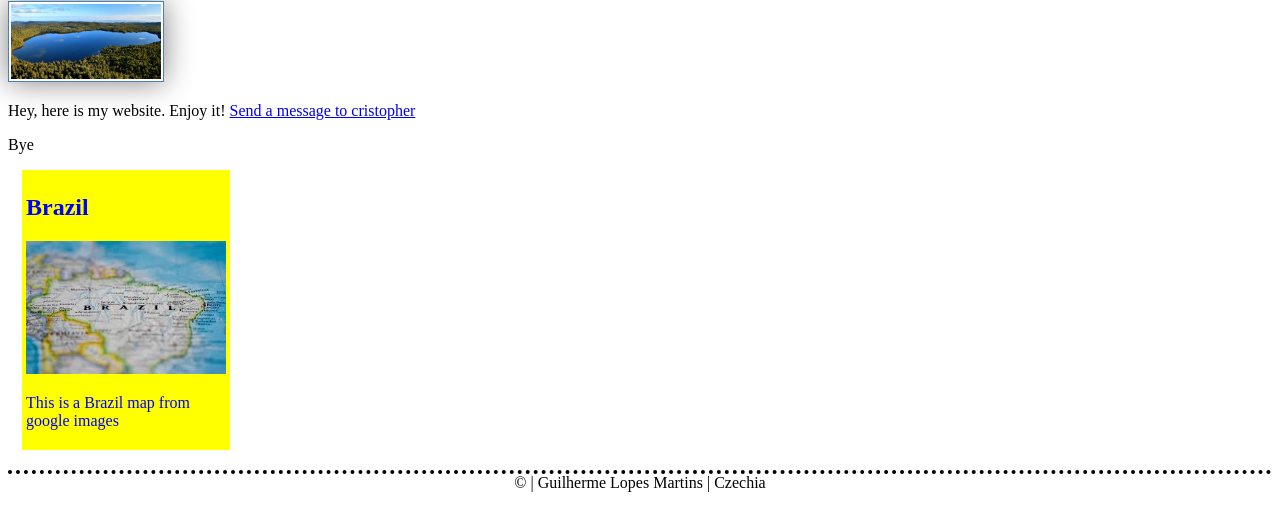
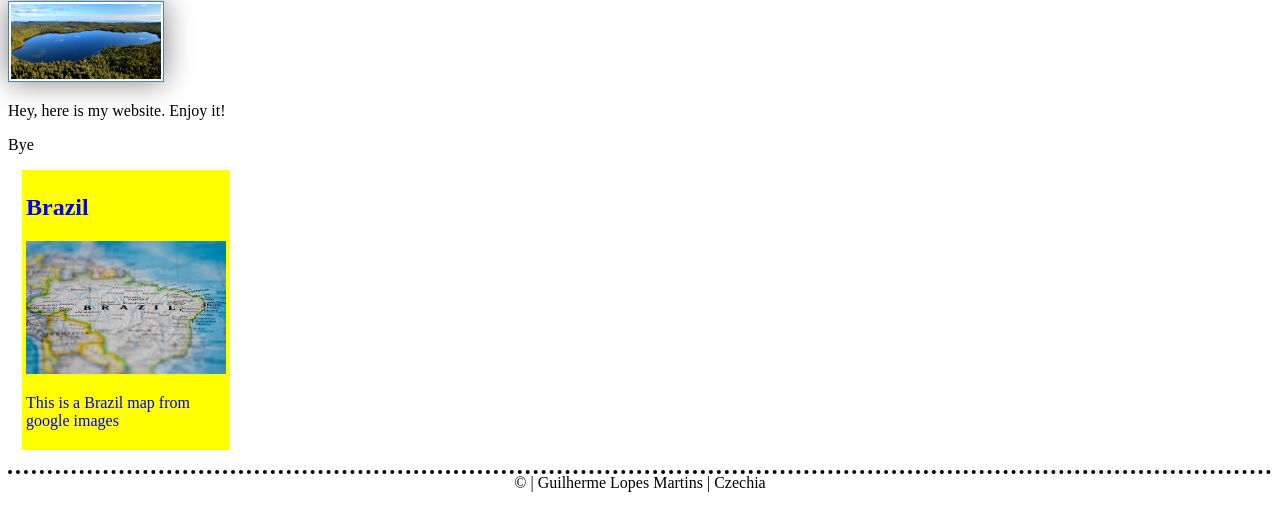
Before and after one commit to guilhermelopesmartins/wdd130, a plain HTML site: page index.html in a window 1280 px wide. Shown: the part 281-800 px from the top of the page. Drawn offline with Linux system fonts and the light colour scheme.

Commit message:
remove whatsapp test

```diff
--- a/index.html
+++ b/index.html
@@ -21,7 +21,6 @@
         <img src="images/profile.webp" alt="lake" width="200">
         <p>
             Hey, here is my website. Enjoy it!
-            <a href="https://wa.me/+554199288044?text=teste de mensagem">Send a message to cristopher</a>
         </p>
         <p>Bye</p>
     </main>
```
